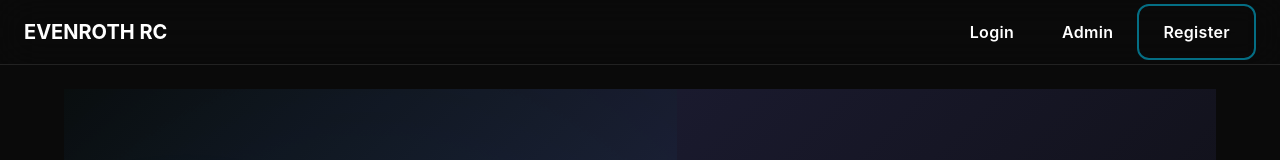
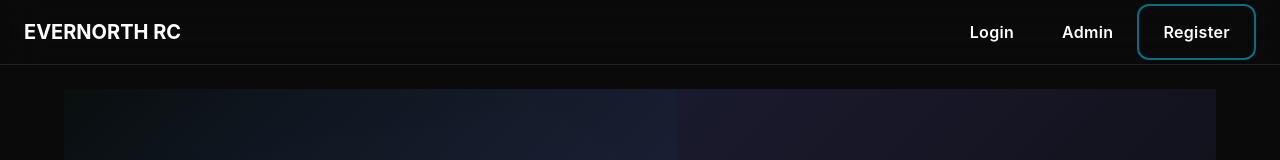
Before and after one commit to doolinagaraj/Marathon_app, a React (Vite) app in the folder frontend/: page /Marathon_app/login in a window 1280 px wide. Shown: the top 160 px of the page. Built offline with nearby package versions, Linux system fonts and the light colour scheme; no server answers.

Commit message:
Fix typo in TopBar component title

```diff
--- a/frontend/src/components/TopBar.jsx
+++ b/frontend/src/components/TopBar.jsx
@@ -22,7 +22,7 @@ export default function TopBar() {
             fontSize: { xs: "1rem", sm: "1.25rem" },
           }}
         >
-          EVENROTH RC
+          EVERNORTH RC
         </Typography>
         <Box sx={{ flex: 1 }} />
         {token && user ? (
```
